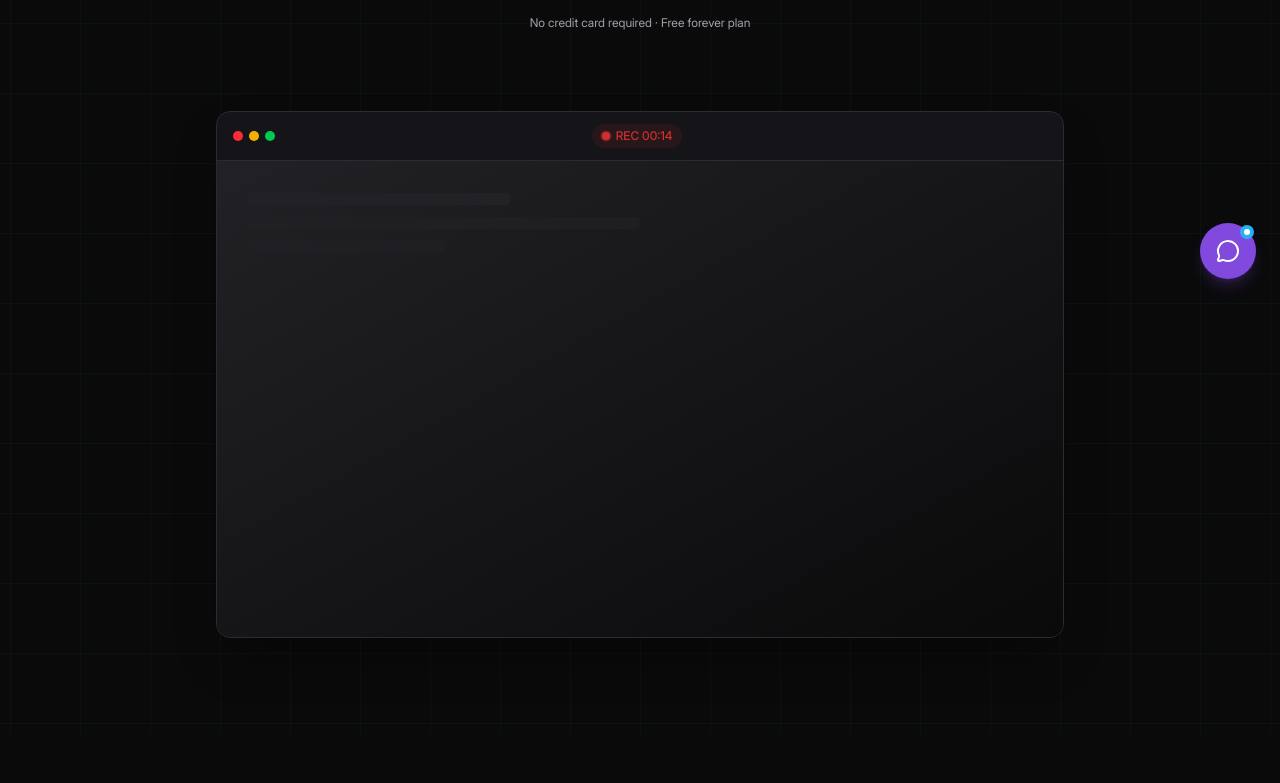
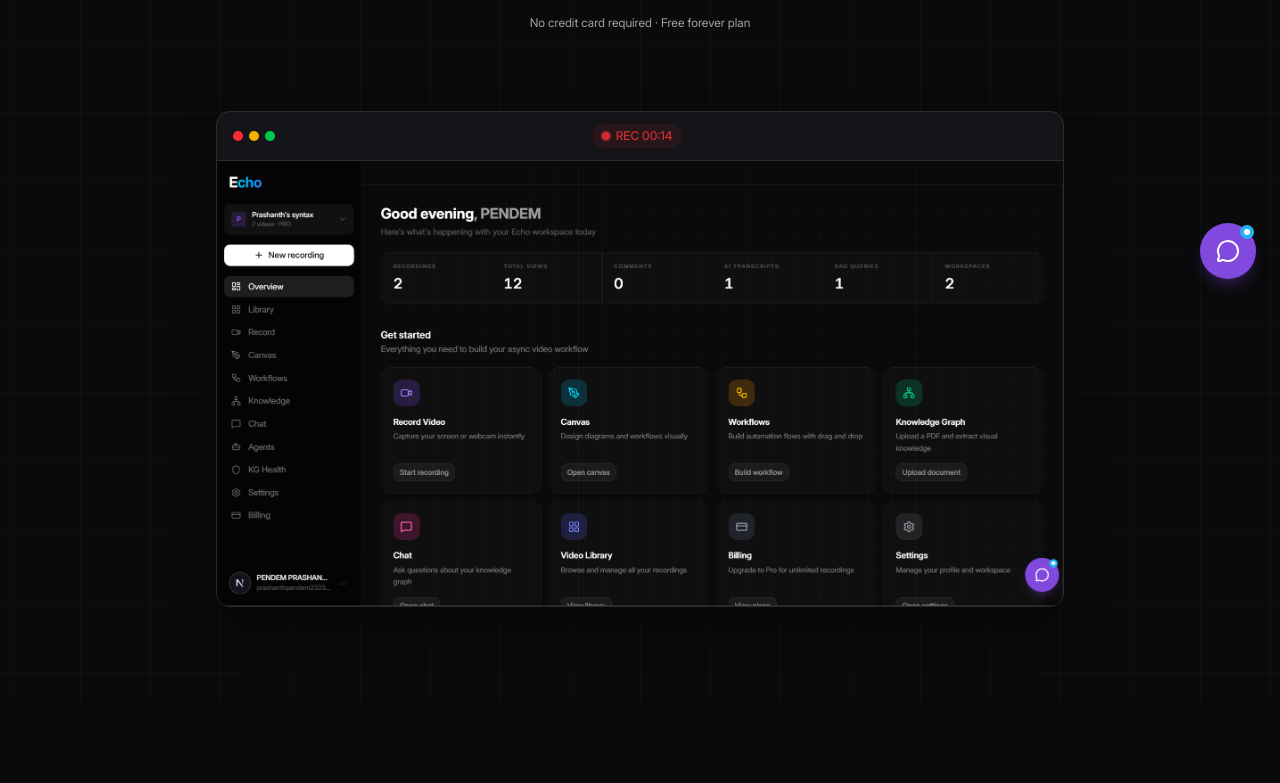
Before and after one commit to Prashanthsyntax/Echo-Saas, a Next.js app: page / in a window 1280 px wide. Shown: the part 497-1280 px from the top of the page. Built offline with nearby package versions, Linux system fonts and the light colour scheme.

Commit message:
HeroSection Wrapping

```diff
--- a/package.json
+++ b/package.json
@@ -26,6 +26,7 @@
     "d3": "^7.9.0",
     "date-fns": "^4.4.0",
     "fabric": "^7.4.0",
+    "framer-motion": "^13.2.0",
     "geist": "^1.7.2",
     "groq-sdk": "^1.3.0",
     "lucide-react": "^1.21.0",
--- a/src/components/marketing/hero.tsx
+++ b/src/components/marketing/hero.tsx
@@ -1,14 +1,15 @@
-"use client"; // ← Required since CursorGrid uses useRef/useEffect
+"use client";
 
 import { Button } from "@/components/ui/button";
+import Image from "next/image";
 import { Badge } from "@/components/ui/badge";
 import { Circle, ArrowRight, Play } from "lucide-react";
-import CursorGrid from "@/components/ui/CursorGrid"; // ← default import, no curly braces
+import CursorGrid from "@/components/ui/CursorGrid";
+import { motion } from "framer-motion";
 
 export function Hero() {
   return (
     <div className="relative isolate min-h-screen overflow-hidden">
-      {/* pointer-events-auto (not none) — CursorGrid listens on its own container */}
       <div className="pointer-events-auto absolute inset-0 z-0">
         <CursorGrid
           className="h-full w-full"
@@ -28,7 +29,6 @@
         />
       </div>
 
-      {/* pointer-events-none so hover passes through blank space to the grid below */}
       <section className="pointer-events-none relative z-10 mx-auto flex max-w-4xl flex-col items-center px-6 pt-16 text-center md:pt-24">
         <Badge
           variant="secondary"
@@ -49,7 +49,6 @@
           their own time. No calendars, no Zoom fatigue.
         </p>
 
-        {/* Re-enable pointer events just for the buttons */}
         <div className="pointer-events-auto mt-8 flex flex-col items-center gap-3 sm:flex-row">
           <Button size="lg" className="gap-2">
             Start for free
@@ -67,7 +66,13 @@
       </section>
 
       <section className="relative z-10 mx-auto mt-16 max-w-4xl px-6 pb-24 md:mt-20">
-        <div className="overflow-hidden rounded-xl border border-border bg-card shadow-2xl shadow-black/40">
+        <motion.div
+          initial={{ opacity: 0, y: 40, scale: 0.97 }}
+          animate={{ opacity: 1, y: 0, scale: 1 }}
+          transition={{ duration: 0.7, delay: 0.3, ease: [0.21, 0.47, 0.32, 0.98] }}
+          whileHover={{ y: -6, transition: { duration: 0.3, ease: "easeOut" } }}
+          className="overflow-hidden rounded-xl border border-border bg-card shadow-2xl shadow-black/40"
+        >
           <div className="flex items-center justify-between border-b border-border px-4 py-3">
             <div className="flex items-center gap-1.5">
               <div className="h-2.5 w-2.5 rounded-full bg-red-500" />
@@ -86,14 +91,15 @@
             <div className="w-12" />
           </div>
 
-          <div className="relative aspect-video bg-gradient-to-br from-secondary to-background p-8">
-            <div className="space-y-3">
-              <div className="h-3 w-1/3 rounded bg-muted" />
-              <div className="h-3 w-1/2 rounded bg-muted/70" />
-              <div className="h-3 w-1/4 rounded bg-muted/50" />
-            </div>
-          </div>
-        </div>
+          <Image
+            src="/dashboard-preview.png"
+            alt="Echo dashboard overview showing recordings, views, and workspace tools"
+            width={1296}
+            height={734}
+            className="h-auto w-full"
+            priority
+          />
+        </motion.div>
       </section>
     </div>
   );
```
Also changed, not shown: public/dashboard-preview.png (added), 1 other file (tests, documents, lock files or other folders).
